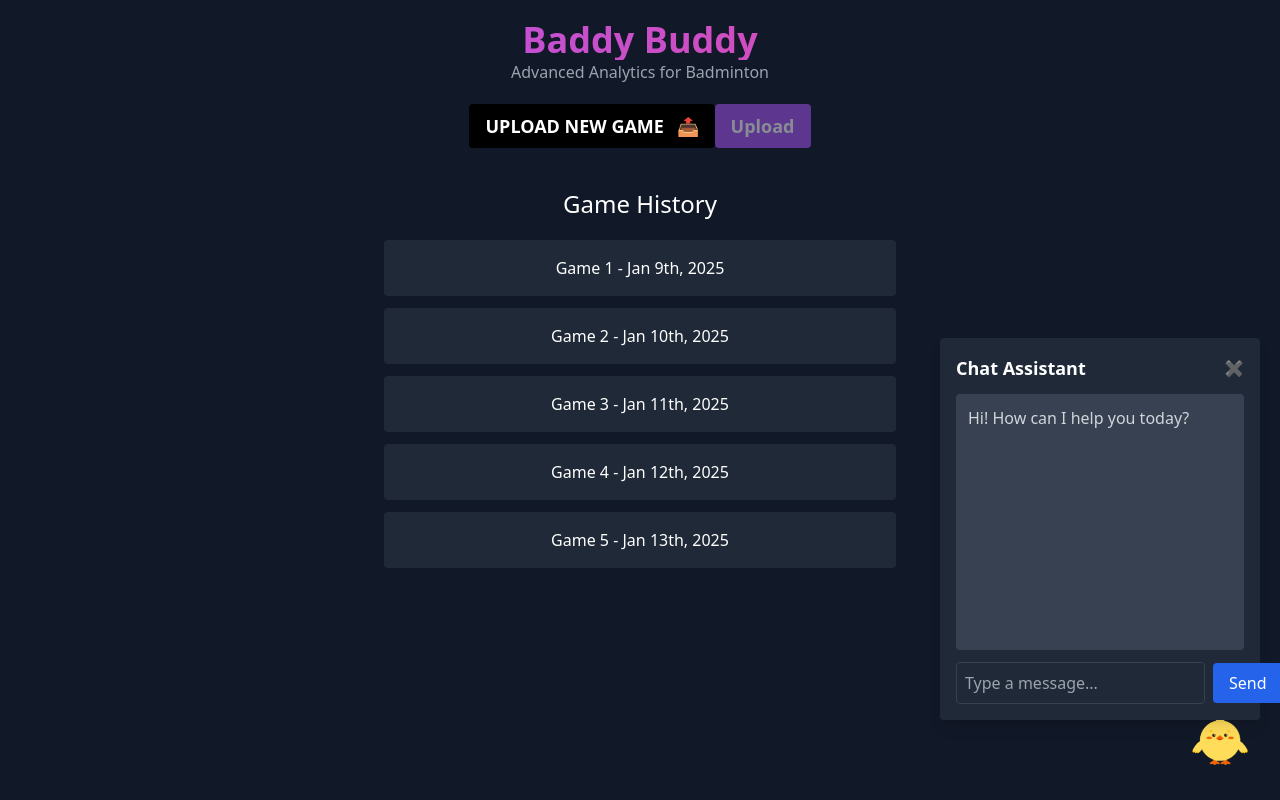
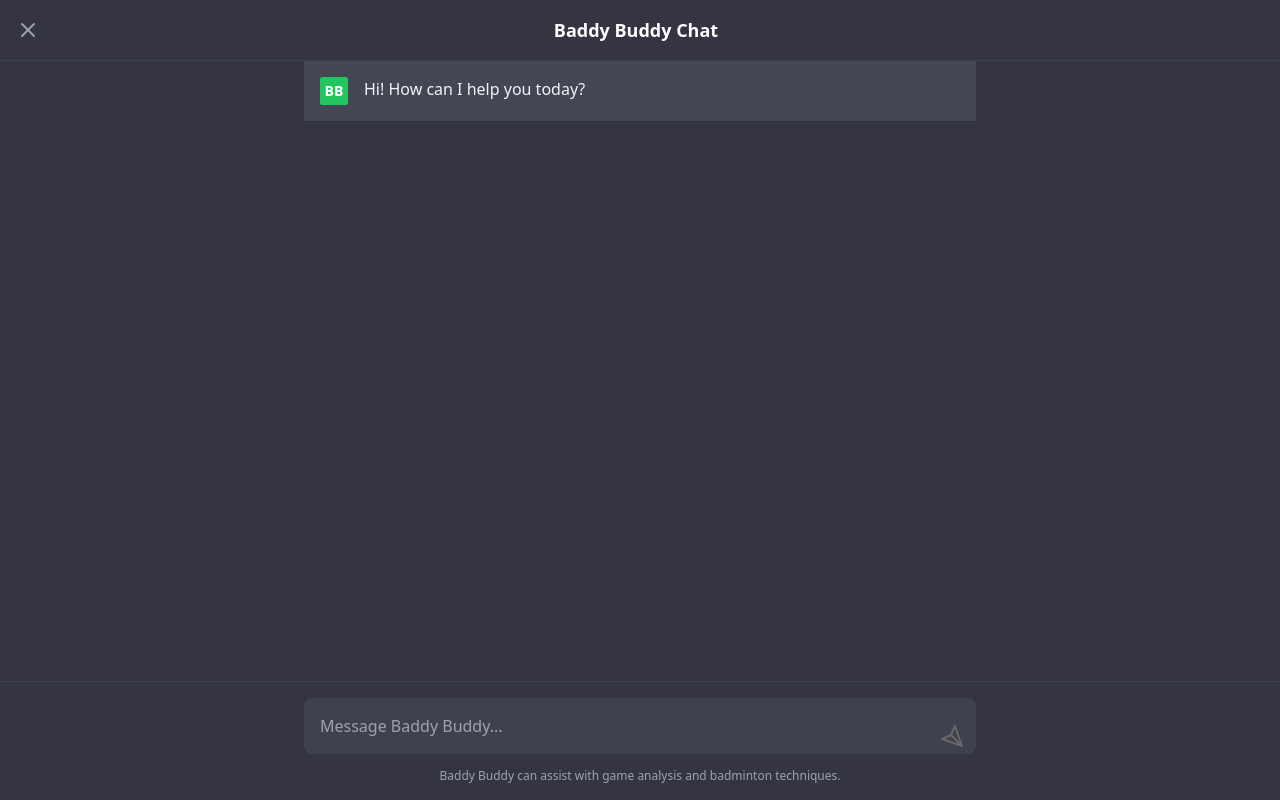
Before and after one commit to lce4113/baddy-buddy, a Next.js app in the folder frontend/: page / in a window 1280 px wide. Both pictures are taken after a click on the picture 1220 px from the left and 740 px from the top of the page. Built offline with nearby package versions, Linux system fonts and the light colour scheme; no server answers.

Commit message:
revise chat bot ui

```diff
--- a/frontend/app/page.tsx
+++ b/frontend/app/page.tsx
@@ -1,9 +1,9 @@
 "use client";
 
-import React, { useState } from "react";
-import Link from "next/link";
+import React, { useState, useRef } from "react";
+import { Anthropic } from '@anthropic-ai/sdk';
 
-function App() {
+export default function Page() {
   const gameHistory = [
     { id: 1, name: "Game 1", date: "Jan 9th, 2025" },
     { id: 2, name: "Game 2", date: "Jan 10th, 2025" },
@@ -12,13 +12,31 @@ function App() {
     { id: 5, name: "Game 5", date: "Jan 13th, 2025" },
   ];
 
+  // Initialize Anthropic client
+  const anthropic = new Anthropic({
+    apiKey: process.env.ANTHROPIC_API_KEY,
+    dangerouslyAllowBrowser: true
+  });
+
+  const messagesEndRef = useRef<HTMLDivElement>(null);
   const [file, setFile] = useState<File | null>(null);
   const [status, setStatus] = useState<string | null>(null);
   const [chatVisible, setChatVisible] = useState(false);
-  const [messages, setMessages] = useState([
-    { sender: "bot", text: "Hi! How can I help you today?" },
+  const [messages, setMessages] = useState<Array<{ role: string; content: string }>>([
+    { role: 'assistant', content: "Hi! How can I help you today?" }
   ]);
   const [input, setInput] = useState("");
+  const [isLoading, setIsLoading] = useState(false);
+
+  // Add scroll to bottom effect
+  const scrollToBottom = () => {
+    messagesEndRef.current?.scrollIntoView({ behavior: "smooth" });
+  };
+
+  // Scroll to bottom when messages change
+  React.useEffect(() => {
+    scrollToBottom();
+  }, [messages]);
 
   const handleFileChange = (e: React.ChangeEvent<HTMLInputElement>) => {
     if (e.target.files) {
@@ -55,13 +73,13 @@ function App() {
   const handleSendMessage = () => {
     if (!input.trim()) return;
 
-    setMessages([...messages, { sender: "user", text: input }]);
+    setMessages(prev => [...prev, { role: "user", content: input }]);
 
     // Simulate bot response
     setTimeout(() => {
       setMessages((prev) => [
         ...prev,
-        { sender: "bot", text: `You said: "${input}"` },
+        { role: "assistant", content: `You said: "${input}"` },
       ]);
     }, 500);
 
@@ -123,53 +141,102 @@ function App() {
         className="fixed bottom-5 right-5 w-20 h-20 object-contain max-w-xs transition duration-300 ease-in-out hover:scale-150 cursor-pointer"
         onClick={() => setChatVisible(!chatVisible)}
       />
+      {chatVisible && (
+        <div className="fixed inset-0 bg-[#343541] z-50 flex flex-col">
+          {/* Header */}
+          <div className="border-b border-gray-700 p-4 flex items-center justify-between bg-[#343541]">
+            <button
+              onClick={() => setChatVisible(false)}
+              className="text-gray-400 hover:text-white"
+            >
+              <svg xmlns="http://www.w3.org/2000/svg" width="24" height="24" viewBox="0 0 24 24" fill="none" stroke="currentColor" strokeWidth="2" strokeLinecap="round" strokeLinejoin="round">
+                <line x1="18" y1="6" x2="6" y2="18"></line>
+                <line x1="6" y1="6" x2="18" y2="18"></line>
+              </svg>
+            </button>
+            <h2 className="text-lg font-semibold text-white">Baddy Buddy Chat</h2>
+            <div className="w-8" /> {/* Placeholder for symmetry */}
+          </div>
 
-      {/* Chatbot UI */}
-      {chatVisible && (
-        <div className="fixed bottom-20 right-5 w-80 bg-gray-800 p-4 rounded shadow-lg">
-          <div className="flex justify-between items-center mb-3">
-            <h3 className="text-lg font-bold">Chat Assistant</h3>
-            <button
-              className="text-red-400 hover:text-red-500"
-              onClick={() => setChatVisible(false)}
-            >
-              ✖
-            </button>
-          </div>
-          <div className="h-64 overflow-y-auto bg-gray-700 p-3 rounded space-y-2">
-            {messages.map((msg, idx) => (
+          {/* Messages Container */}
+          <div className="flex-1 overflow-y-auto bg-[#343541]">
+            <div className="max-w-2xl mx-auto">
+              {messages.map((message, index) => (
                 <div
-                key={idx}
-                className={`${
-                  msg.sender === "user"
-                    ? "text-right text-blue-300"
-                    : "text-left text-gray-300"
+                  key={index}
+                  className={`p-4 ${
+                    message.role === "assistant" ? "bg-[#444654]" : "bg-[#343541]"
                   }`}
                 >
-                {msg.text}
+                  <div className="max-w-2xl mx-auto flex space-x-4">
+                    <div className="w-7 h-7 rounded-sm flex items-center justify-center flex-shrink-0">
+                      {message.role === "assistant" ? (
+                        <div className="bg-green-500 rounded-sm w-full h-full flex items-center justify-center text-white text-sm font-bold">
+                          BB
+                        </div>
+                      ) : (
+                        <div className="bg-gray-500 rounded-sm w-full h-full flex items-center justify-center text-white text-sm font-bold">
+                          U
+                        </div>
+                      )}
+                    </div>
+                    <div className="min-h-[20px] text-gray-100 flex-1">
+                      {message.content}
+                    </div>
+                  </div>
                 </div>
               ))}
+              <div ref={messagesEndRef} />
             </div>
-          <div className="flex items-center mt-3">
-            <input
-              type="text"
-              className="flex-1 p-2 bg-gray-800 text-white rounded border border-gray-700 focus:outline-none"
-              placeholder="Type a message..."
+          </div>
+
+          {/* Input Container */}
+          <div className="border-t border-gray-700 bg-[#343541] p-4">
+            <div className="max-w-2xl mx-auto">
+              <div className="relative">
+                <textarea
                   value={input}
                   onChange={(e) => setInput(e.target.value)}
-              onKeyDown={(e) => e.key === "Enter" && handleSendMessage()}
+                  onKeyDown={(e) => {
+                    if (e.key === "Enter" && !e.shiftKey) {
+                      e.preventDefault();
+                      handleSendMessage();
+                    }
+                  }}
+                  placeholder="Message Baddy Buddy..."
+                  className="w-full rounded-lg bg-[#40414f] border-none focus:ring-0 focus:outline-none text-white p-4 pr-12 resize-none"
+                  rows={1}
+                  style={{ minHeight: '44px', maxHeight: '200px' }}
                 />
                 <button
                   onClick={handleSendMessage}
-              className="ml-2 px-4 py-2 bg-blue-600 rounded hover:bg-blue-500"
+                  disabled={isLoading || !input.trim()}
+                  className="absolute right-2 bottom-2 p-1 rounded-lg"
                 >
-              Send
+                  <svg
+                    xmlns="http://www.w3.org/2000/svg"
+                    width="24"
+                    height="24"
+                    viewBox="0 0 24 24"
+                    fill="none"
+                    stroke={input.trim() ? "#fff" : "#666"}
+                    strokeWidth="2"
+                    strokeLinecap="round"
+                    strokeLinejoin="round"
+                    className={`transform rotate-90 ${isLoading ? 'opacity-50' : 'hover:stroke-blue-500'}`}
+                  >
+                    <line x1="22" y1="2" x2="11" y2="13"></line>
+                    <polygon points="22 2 15 22 11 13 2 9 22 2"></polygon>
+                  </svg>
                 </button>
+              </div>
+              <p className="text-xs text-gray-400 mt-2 text-center">
+                Baddy Buddy can assist with game analysis and badminton techniques.
+              </p>
+            </div>
           </div>
         </div>
       )}
     </div>
   );
 }
-
-export default App;
--- a/frontend/package.json
+++ b/frontend/package.json
@@ -9,6 +9,7 @@
     "lint": "next lint"
   },
   "dependencies": {
+    "@anthropic-ai/sdk": "^0.33.1",
     "next": "^15.1.4",
     "react": "^19.0.0",
     "react-dom": "^19.0.0"
```
Also changed, not shown: 2 other files (tests, documents, lock files or other folders). Lines whose indentation alone changed are shown as unchanged.
